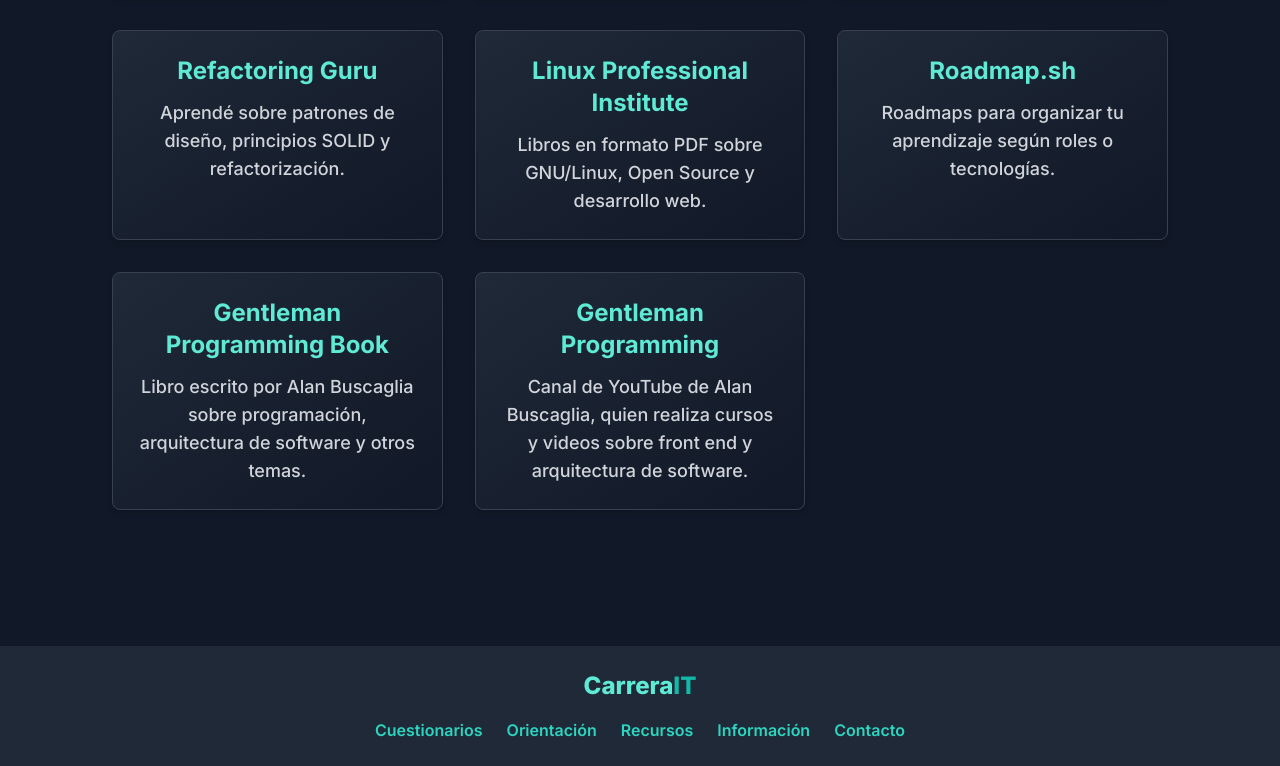
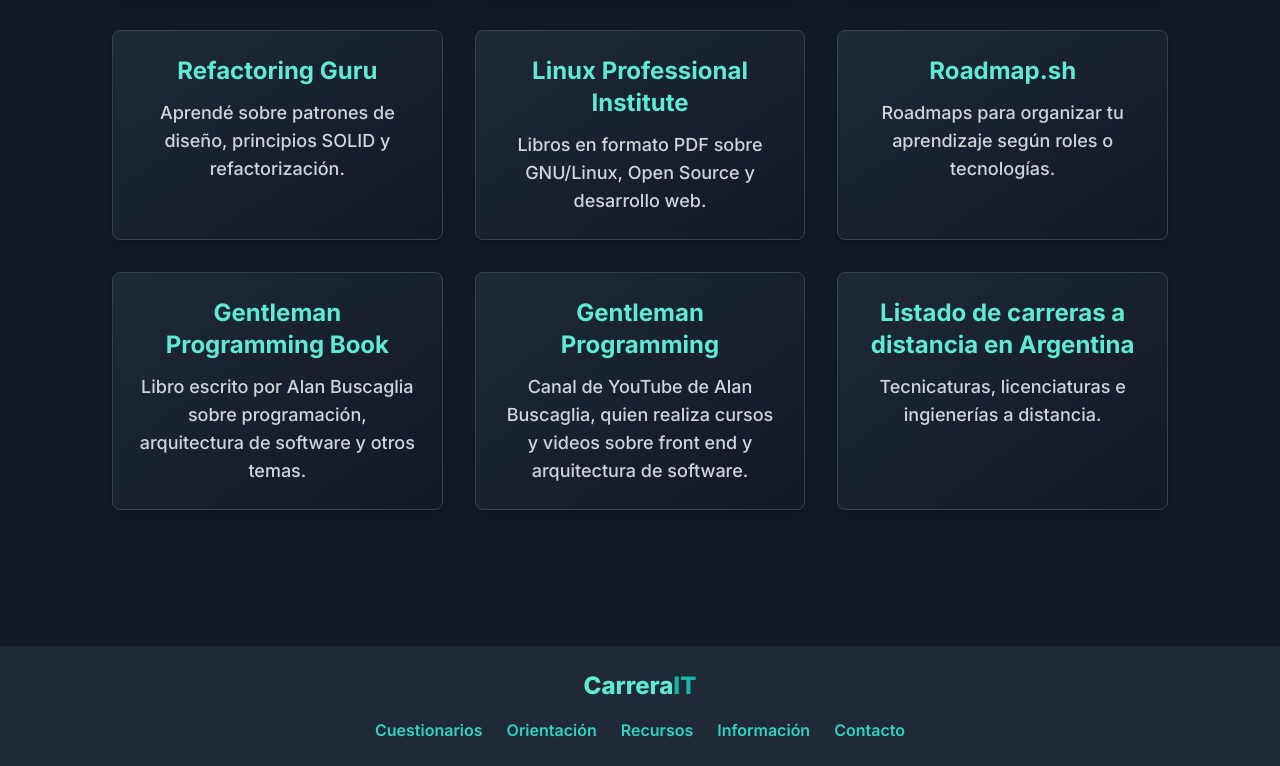
Before and after one commit to aronmilenait/carrerait-roadmap, a Next.js app in the folder carrerait-roadmap/: page /recursos in a window 1280 px wide. Shown: the part 682-1448 px from the top of the page. Built offline with nearby package versions, Linux system fonts and the light colour scheme.

Commit message:
feat: add the universities resource.

```diff
--- a/carrerait-roadmap/src/app/data/resources.ts
+++ b/carrerait-roadmap/src/app/data/resources.ts
@@ -61,4 +61,11 @@ export const resources = [
       "Canal de YouTube de Alan Buscaglia, quien realiza cursos y videos sobre front end y arquitectura de software.",
     link: "https://www.youtube.com/@GentlemanProgramming/videos",
   },
+  {
+    title: "Listado de carreras a distancia en Argentina",
+    type: "informacion",
+    topic: ["Universidades", "Argentina"],
+    description: "Tecnicaturas, licenciaturas e ingienerías a distancia.",
+    link: "https://www.reddit.com/r/devsarg/comments/1gwm458/listado_de_carreras_a_distancia_tecnicaturas/",
+  },
 ];
```
